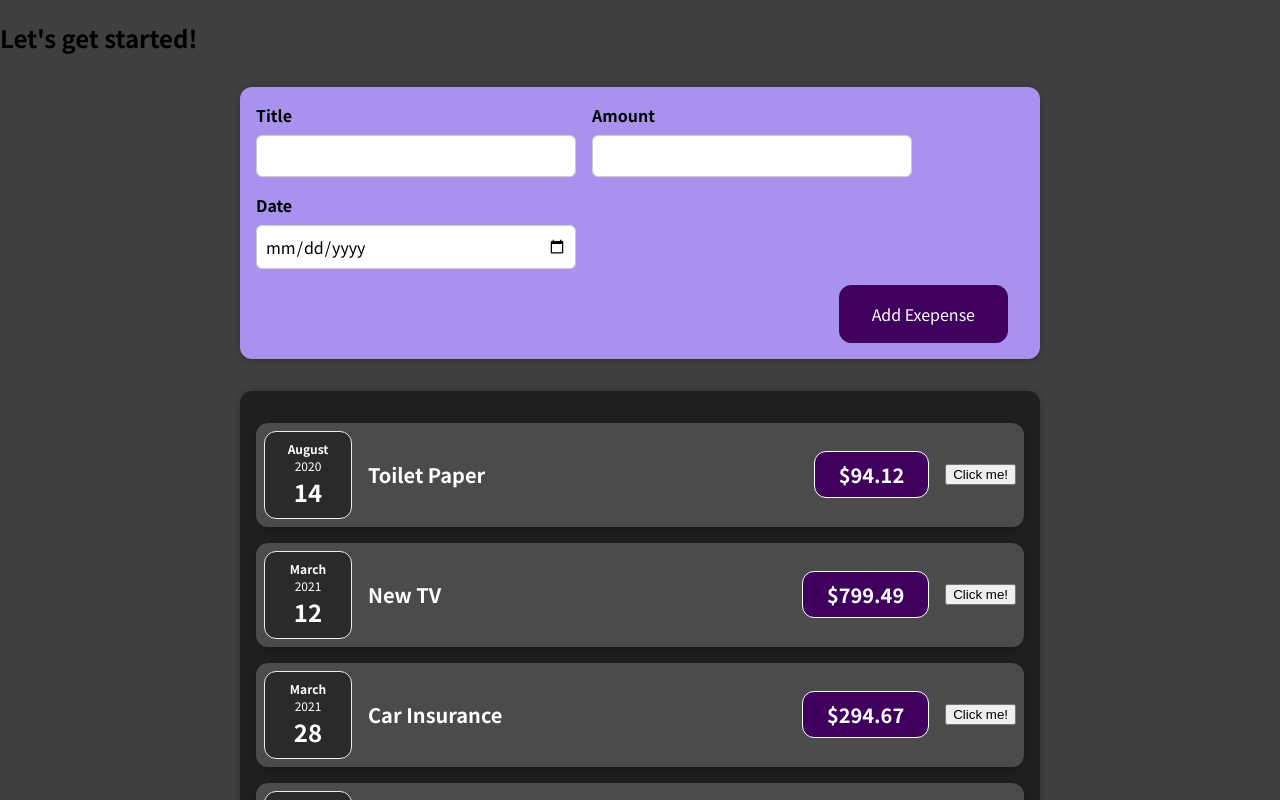
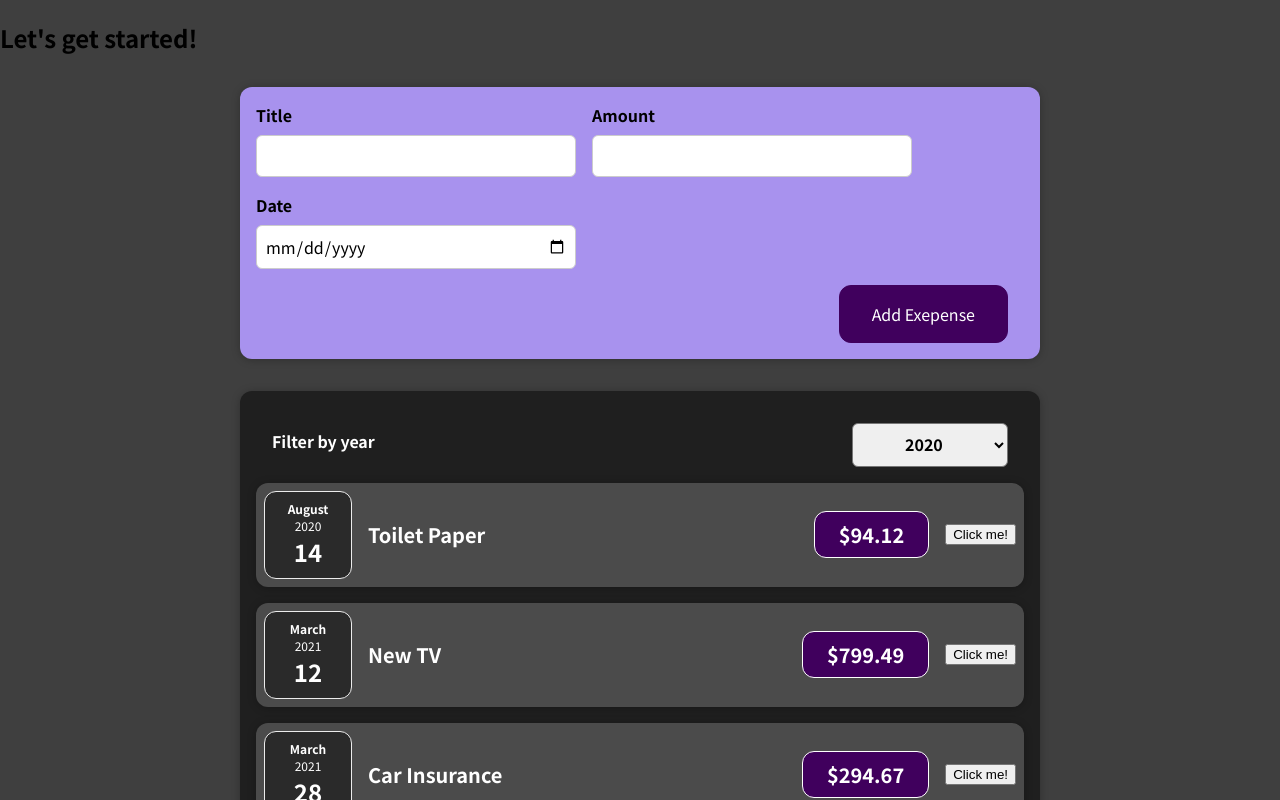
Before and after one commit to caueSJ/expense-tracker, a React (Create React App) app: page / in a window 1280 px wide. Shown: the top 800 px of the page. Built offline with nearby package versions, Linux system fonts and the light colour scheme.

Commit message:
Added filter expenses by year

```diff
--- /dev/null
+++ b/src/components/Expenses/ExpenseFilter.css
@@ -0,0 +1,24 @@
+.expenses-filter {
+  color: white;
+  padding: 0 1rem;
+}
+
+.expenses-filter__control {
+  display: flex;
+  width: 100%;
+  align-items: center;
+  justify-content: space-between;
+  margin: 1rem 0;
+}
+
+.expenses-filter label {
+  font-weight: bold;
+  margin-bottom: 0.5rem;
+}
+
+.expenses-filter select {
+  font: inherit;
+  padding: 0.5rem 3rem;
+  font-weight: bold;
+  border-radius: 6px;
+}
--- /dev/null
+++ b/src/components/Expenses/ExpenseFilter.js
@@ -0,0 +1,24 @@
+import './ExpenseFilter.css';
+
+const ExpenseFilter = (props) => {
+  const yearChangeHandler = (event) => {
+    props.onChangeFilter(event.target.value);
+  };
+
+  return (
+    <div className="expenses-filter">
+      <div className="expenses-filter__control">
+        <label>Filter by year</label>
+        <select value={props.yearSelected} onChange={yearChangeHandler}>
+          <option value="2022">2022</option>
+          <option value="2021">2021</option>
+          <option value="2020">2020</option>
+          <option value="2019">2019</option>
+        </select>
+        {/* Chart Here */}
+      </div>
+    </div>
+  )
+};
+
+export default ExpenseFilter;
--- a/src/components/Expenses/ExpenseItem.js
+++ b/src/components/Expenses/ExpenseItem.js
@@ -1,4 +1,4 @@
-import React, { useState } from 'react';
+import { useState } from 'react';
 import Card from "../UI/Card";
 import ExpenseDate from "./ExpenseDate";
 import "./ExpenseItem.css";
--- a/src/components/Expenses/Expenses.js
+++ b/src/components/Expenses/Expenses.js
@@ -1,12 +1,32 @@
+import { useState } from "react";
 import Card from "../UI/Card";
+import ExpenseFilter from "./ExpenseFilter";
 import ExpenseItem from "./ExpenseItem";
 import './Expenses.css';
 
 const Expenses = (props) => {
+  const [filterValue, setFilterValue] = useState('2020');
+
+  const onChangeFilter = (year) => {
+    setFilterValue(year);
+  }
+
   return (
     <Card className="expenses">
+      <ExpenseFilter
+        onChangeFilter={onChangeFilter}
+        yearSelected={filterValue}
+      />
       {props.items.map((expense, index) => {
-        return <ExpenseItem key={index} title={expense.title} amount={expense.amount} date={expense.date}/>
+        return (
+          <ExpenseItem
+            key={index}
+            title={expense.title}
+            amount={expense.amount}
+            date={expense.date}
+            year={filterValue}
+          />
+        );
       })}
     </Card>
   );
```
